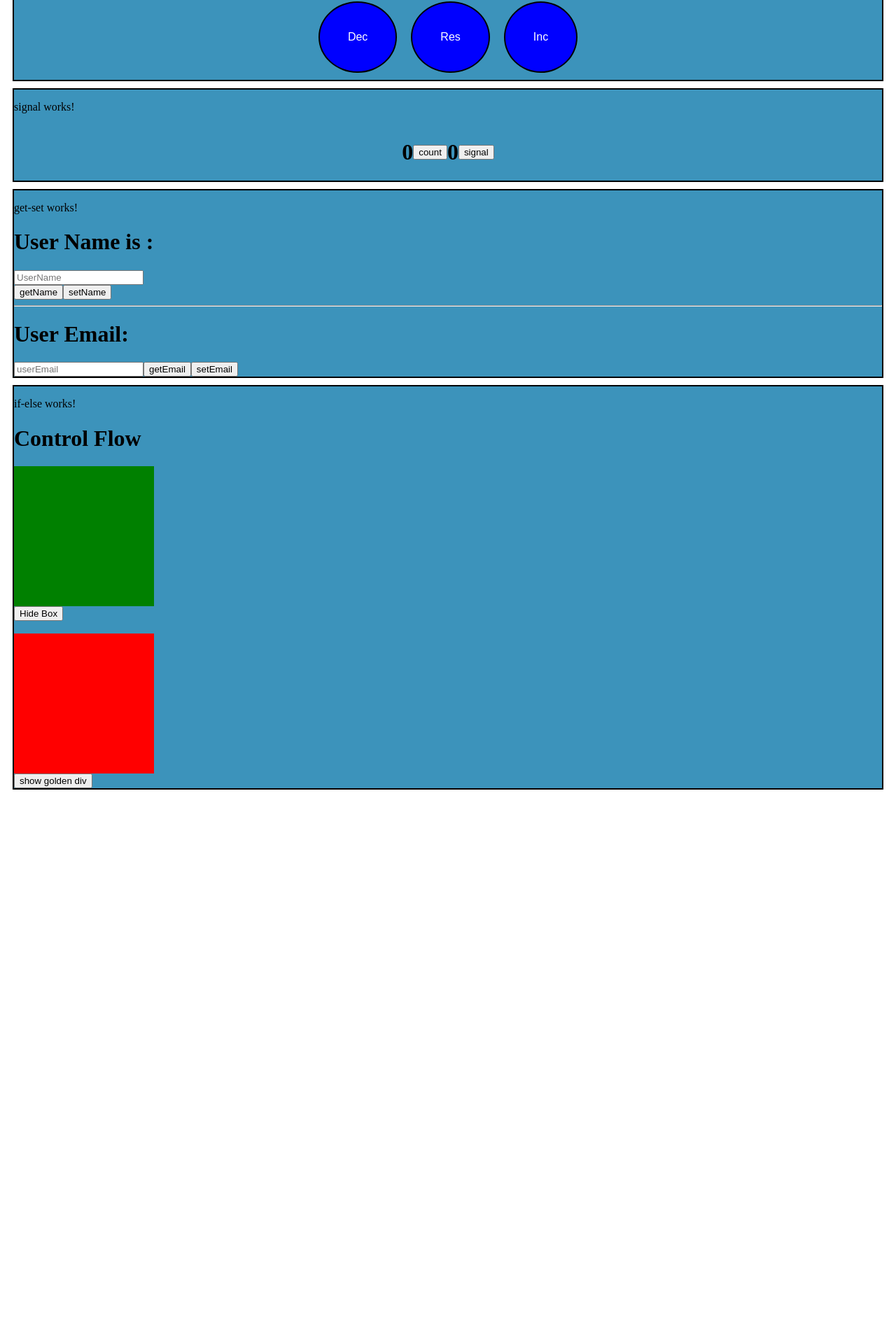
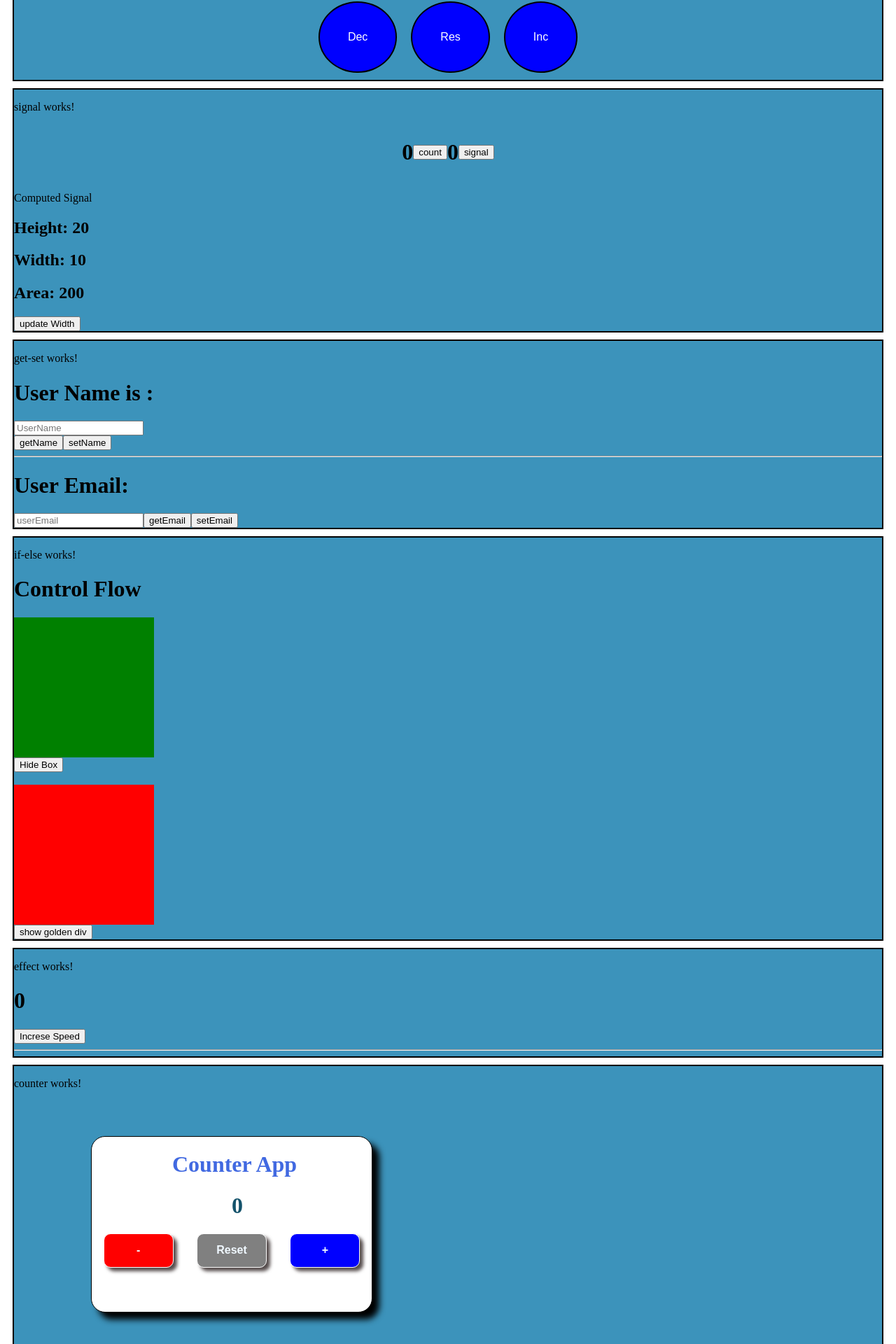
Before and after one commit to Pankaj116-andc/my_ngApp, an Angular app: page / in a window 1280 px wide. Shown: the part 181-2101 px from the top of the page at 70% size. Before the commit the page ends 1319 px from the top, so only its background shows below. Built offline with nearby package versions, Linux system fonts and the light colour scheme.

Commit message:
feat: Add new Angular components for demonstrating signals, computed signals, effects, and a counter, and integrate them into the main application.

```diff
--- a/src/app/app.html
+++ b/src/app/app.html
@@ -13,5 +13,11 @@
     <div class="container">
         <app-if-else></app-if-else>
     </div>
+    <div class="container">
+        <app-effect></app-effect>
+    </div>
+    <div class="container">
+        <app-counter></app-counter>
+    </div>
 
 </div>
--- a/src/app/app.ts
+++ b/src/app/app.ts
@@ -1,14 +1,16 @@
 import { Component, signal } from '@angular/core';
-import { RouterOutlet } from '@angular/router';
+// import { RouterOutlet } from '@angular/router';
 import { sign } from 'node:crypto';
 import { ClickCounter } from './click-counter/click-counter';
 import { Signal } from "./signal/signal";
 import { GetSet } from './get-set/get-set';
 import { IfElse } from "./if-else/if-else";
+import { Effect } from './effect/effect';
+import { Counter } from './counter/counter';
 
 @Component({
   selector: 'app-root',
-  imports: [RouterOutlet, ClickCounter, Signal, GetSet, IfElse],
+  imports: [ClickCounter, Signal, GetSet, IfElse, Effect, Counter],
   templateUrl: './app.html',
   styleUrl: './app.css'
 })
--- /dev/null
+++ b/src/app/counter/counter.css
@@ -0,0 +1,51 @@
+.countDiv{
+    height: 250px;
+    width: 400px;
+    border: solid black 1px;
+    border-radius: 20px;
+    background-color: white;
+    display: inline-table;
+    box-shadow: 10px 10px 10px black;
+    margin: 50px 110px;
+}
+
+.btnDiv{
+    display: flex;
+    justify-content: space-around;
+    justify-items: center;
+}
+
+.btn{
+    width: 100px;
+    /* height: 40px; */
+    border: solid white 1px;
+    border-radius: 10px;
+    background-color: blue;
+    /* padding: 5px; */
+    box-shadow: 5px 5px 5px rgb(85, 76, 76);
+}
+#btn1{
+    background-color: red;
+}
+#btn2{
+    background-color: gray;
+}
+#btn3{
+    background-color: blue;
+}
+#btn1:hover{
+    background-color: rgb(255, 100, 100);
+    border: solid black 1px;
+}
+#btn2:hover{
+    background-color: rgb(180, 180, 180);
+    border: solid black 1px;
+}
+#btn3:hover{
+    background-color: rgb(100, 100, 255);
+    border: solid black 1px;
+}
+h2{
+    color: aliceblue;
+    font-size: medium;
+}
--- /dev/null
+++ b/src/app/counter/counter.html
@@ -0,0 +1,11 @@
+<p>counter works!</p>
+<div class="countDiv">
+    <h1 style="margin-left: 115px; color: royalblue;">Counter App</h1>
+    <h1  style="margin-left: 200px; color: rgb(19, 82, 107);">{{count()}}</h1>
+
+    <div class="btnDiv">
+        <button (click)="handleDec()" class="btn" id="btn1"><h2>-</h2></button>
+        <button (click)="handleReset()" class="btn" id="btn2"><h2>Reset</h2></button>
+        <button (click)="handleInc()" class="btn" id="btn3"><h2>+</h2></button>
+    </div>
+</div>
--- /dev/null
+++ b/src/app/counter/counter.ts
@@ -0,0 +1,22 @@
+import { Component, signal, WritableSignal } from '@angular/core';
+
+@Component({
+  selector: 'app-counter',
+  imports: [],
+  templateUrl: './counter.html',
+  styleUrl: './counter.css',
+})
+export class Counter {
+  count : WritableSignal<number> = signal(0)
+  handleReset(){
+    this.count.set(0)
+  }
+  handleInc(){
+    this.count.set(this.count()+1)
+  }
+  handleDec(){
+    if(this.count() > 0)(
+      this.count.set(this.count()-1)
+    )
+  }
+}
--- /dev/null
+++ b/src/app/effect/effect.html
@@ -0,0 +1,4 @@
+<p>effect works!</p>
+
+<h1 [style.color] = "color">{{speed()}}</h1>
+<button (click)="incSpeed()">Increse Speed</button><hr>
--- /dev/null
+++ b/src/app/effect/effect.ts
@@ -0,0 +1,33 @@
+import { Component, effect, signal } from '@angular/core';
+
+@Component({
+  selector: 'app-effect',
+  imports: [],
+  templateUrl: './effect.html',
+  styleUrl: './effect.css',
+})
+export class Effect {
+  speed = signal(0)
+  color =  'black'
+  incSpeed(){
+    this.speed.set(this.speed()+10)
+  }
+  constructor(){
+    effect(()=>{
+      if(this.speed() > 0 && this.speed() <70 ){
+        this.color = 'green'
+      }
+    })
+    effect(()=>{
+      if(this.speed() >= 70 && this.speed() < 130 ){
+        this.color = 'orange'
+      }
+    })
+    effect(()=>{
+      if(this.speed() > 120 ){
+        this.color = 'red'
+      }
+    })
+
+  }
+}
--- a/src/app/signal/signal.html
+++ b/src/app/signal/signal.html
@@ -6,3 +6,10 @@
     <h1>{{count()}}</h1>
     <button (click)="updateSignal()">signal</button>
 </div>
+<p>Computed Signal</p>
+<div>
+    <h2>Height: {{height()}}</h2>
+    <h2>Width: {{width()}}</h2>
+    <h2>Area: {{area()}}</h2>
+    <button (click)="update()">update Width</button>
+</div>
--- a/src/app/signal/signal.ts
+++ b/src/app/signal/signal.ts
@@ -1,4 +1,4 @@
-import { Component, effect, signal } from '@angular/core';
+import { Component, computed, effect, signal } from '@angular/core';
 
 @Component({
   selector: 'app-signal',
@@ -29,4 +29,11 @@ export class Signal {
     // console.log('Updating signal with signal:', this.count());
     this.count.set(this.count() + 1);
   }
+
+  height = signal(20);
+  width = signal(10);
+  area = computed(()=> this.height() * this.width())
+  update() {
+    this.width.set(this.width()+10)
+  }
 }
```
Also changed, not shown: src/app/effect/effect.css (added), 2 other files (tests, documents, lock files or other folders).
